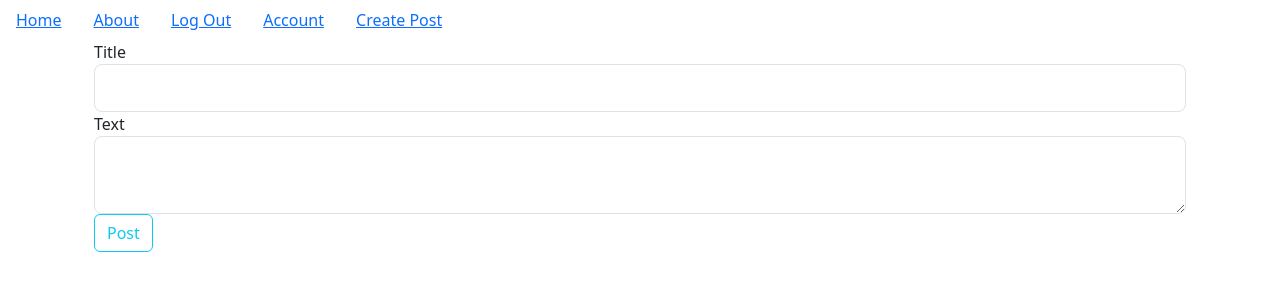
After one commit to Isabela192/comapny_blog, a Flask app: page /create in a window 1280 px wide. The commit adds this page. Shown: the top 300 px of the page. Run offline with Flask 3, Linux system fonts and the light colour scheme; a user stored in the database is signed in; parts of the project's set-up code (start-up, migrations or seed data) failed here and were passed over.

Commit message:
Blog post funcionallity

```diff
--- a/petcompanyblog/__init__.py
+++ b/petcompanyblog/__init__.py
@@ -24,7 +24,9 @@ login_manger.login_view = 'users.login'
 from petcompanyblog.core.views import core
 from petcompanyblog.error_pages.handlers import error_pages
 from petcompanyblog.users.views import users
+from petcompanyblog.blog_posts.views import blog_posts
 
 app.register_blueprint(core)
 app.register_blueprint(error_pages)
 app.register_blueprint(users)
+app.register_blueprint(blog_posts)
--- a/petcompanyblog/blog_posts/forms.py
+++ b/petcompanyblog/blog_posts/forms.py
@@ -0,0 +1,9 @@
+from flask_wtf import FlaskForm
+from wtforms import StringField, SubmitField, TextAreaField
+from wtforms.validators import DataRequired
+
+
+class BlogPostForm(FlaskForm):
+    title = StringField('Title', validators=[DataRequired()])
+    text = TextAreaField('Text', validators=[DataRequired()])
+    submit = SubmitField('Post')
--- a/petcompanyblog/blog_posts/views.py
+++ b/petcompanyblog/blog_posts/views.py
@@ -0,0 +1,80 @@
+from flask import render_template, url_for, redirect, request, Blueprint, abort
+from flask_login import login_required, current_user
+from petcompanyblog import db
+from petcompanyblog.models import BlogPost
+from petcompanyblog.blog_posts.forms import BlogPostForm
+
+
+blog_posts = Blueprint('blog_post', __name__)
+
+
+#Create a blog post
+@blog_posts.route('/create', methods=['GET', 'POST'])
+@login_required
+def create_post():
+    form = BlogPostForm()
+
+    if form.validate_on_submit():
+        blog_post = BlogPost(title=form.title.data,
+                             text=form.text.data,
+                             user_id=current_user.id)
+        db.session.add(blog_post)
+        db.session.commit()
+
+        print('Blog posted')
+
+        return redirect(url_for('core.index'))
+
+    return render_template('create_post.html', form=form)
+
+
+#Blog Post
+@blog_posts.route('/<int:blog_post_id>')
+def blog_post(blog_post_id):
+    blog_post = BlogPost.query.get_or_404(blog_post_id)
+
+    return render_template('blog_post.html', title=blog_post.title,
+                        date=blog_post.date, post=blog_post)
+
+
+#Update
+@blog_post.route('/<int:blog_post_id>/update', methods=['GET', 'POST'])
+@login_required
+def update_post(blog_post_id):
+    blog_post = BlogPost.query.get_or_404(blog_post_id)
+
+    if blog_post.author != current_user:
+        abort(403)
+
+    form = BlogPostForm()
+
+    if form.validate_on_submit():
+        blog_post.title=form.title.data
+        blog_post.text=form.text.data
+
+        db.session.commit()
+
+        return redirect(url_for('blog_posts.blog_post', blog_post=blog_post_id))
+
+    elif request.method=='GET':
+        blog_post.title = form.title.data
+        blog_post.text = form.title.data
+        db.session.commit()
+
+    return render_template('create_post.html', title='Update',
+                           form=form)
+
+
+#Delete
+@blog_post.route('/<int:blog_post_id>/delete', methods=['GET', 'POST'])
+@login_required
+def update_post(blog_post_id):
+    blog_post = BlogPost.query.get_or_404(blog_post_id)
+
+    if blog_post.author != current_user:
+        abort(403)
+
+    db.session.delete(blog_post)
+    db.session.commit()
+
+    return redirect(url_for('core.index'))
--- a/petcompanyblog/core/views.py
+++ b/petcompanyblog/core/views.py
@@ -1,11 +1,15 @@
 from flask import render_template, request, Blueprint
+from petcompanyblog.models import BlogPost
 
 
 core = Blueprint('core', __name__)
 
 @core.route('/')
 def index():
-    return render_template('index.html')
+    page = request.args.get('page', 1, type=int)
+    blog_post = BlogPost.query.order_by(BlogPost.data.desc()).paginate(page=page, per_page=5)
+
+    return render_template('index.html', blog_post=blog_post)
 
 
 @core.route('/info')
--- a/petcompanyblog/templates/base.html
+++ b/petcompanyblog/templates/base.html
@@ -15,7 +15,7 @@
             {% if current_user.is_authenticated %}
             <li class="nav-link"> <a href="{{url_for('users.logout')}}">Log Out</a></li>
             <li class="nav-link"> <a href="{{url_for('users.account')}}">Account</a></li>
-            <li class="nav-link"> <a href="#">Create Post</a></li>
+            <li class="nav-link"> <a href="{{url_for('blog_post.create_post')}}">Create Post</a></li>
             {% else %}
             <li class="nav-link"> <a href="{{url_for('users.login')}}">Log In</a></li>
             <li class="nav-link"> <a href="{{url_for('users.register')}}">Register</a></li>
--- /dev/null
+++ b/petcompanyblog/templates/create_post.html
@@ -0,0 +1,20 @@
+{% extends "base.html" %}
+{% block content %}
+    <div class="container">
+        <form class="form-group" method="POST">
+            {{ form.hidden_tag() }}
+
+            <div class="form-group">
+                {{ form.title.label(class="form-control-label") }}
+                {{ form.title(class="form-control form-control-lg") }}
+            </div>
+            <div class="form-group">
+                {{ form.text.label(class="form-control-label") }}
+                {{ form.text(class="form-control form-control-lg") }}
+            </div>
+            <div class="form-group">
+                {{ form.submit(class="btn btn-outline-info") }}
+            </div>
+        </form>
+    </div>
+{% endblock %}
```
Also changed, not shown: petcompanyblog/templates/blog_post.html (added, +39 -0 lines), petcompanyblog/templates/index.html (+13 -0 lines).
